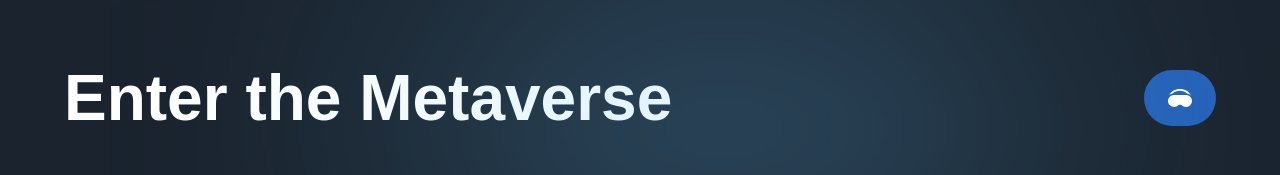
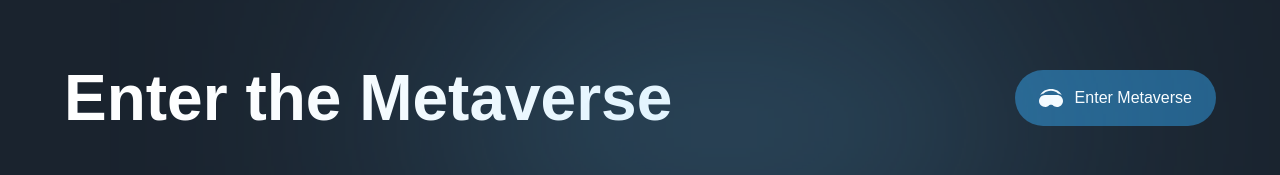
Before and after one commit to maciekpastuszak/metaversus, a Next.js app: page / in a window 1280 px wide. Shown: the part 7555-7730 px from the top of the page. Built offline with nearby package versions, Linux system fonts and the light colour scheme; a web font is replaced by a local one.

Commit message:
add button text and remove typo

```diff
--- a/components/Footer.jsx
+++ b/components/Footer.jsx
@@ -21,12 +21,15 @@ const Footer = () => (
         <h4 className="font-bold md:text-[64px] text-[44px] text-white">
           Enter the Metaverse
         </h4>
-        <button type="button" className="flex items-center h-fit py-4 px-6 bg-[#2561B8] rounded-[32px] gap-[12px]">
+        <button type="button" className="flex items-center h-fit py-4 px-6 bg-[#25618B] rounded-[32px] gap-[12px]">
           <img
             src="/headset.svg"
             alt="headset"
             className="w-[24px] h-[24px] object-contain"
           />
+          <span className="font-normal text-[16px] text-white">
+            Enter Metaverse
+          </span>
         </button>
       </div>
     </div>
```
